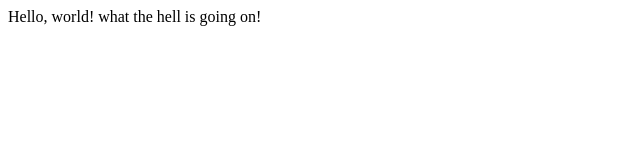
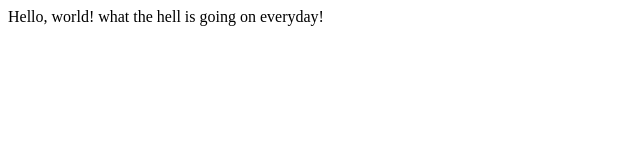
Before and after one commit to sanjayghimire/lecture0-, a plain HTML site: page hello.html in a window 1280 px wide. Shown: the full height of the page, 0-640 px from the left. Drawn offline with Linux system fonts and the light colour scheme.

Commit message:
Update hello.html

```diff
--- a/hello.html
+++ b/hello.html
@@ -4,6 +4,6 @@
           <title>My Webpage!</title>
     </head>
     <body>
-      Hello, world! what the hell is going on!
+      Hello, world! what the hell is going on everyday!
       </body>
   </html>
```
